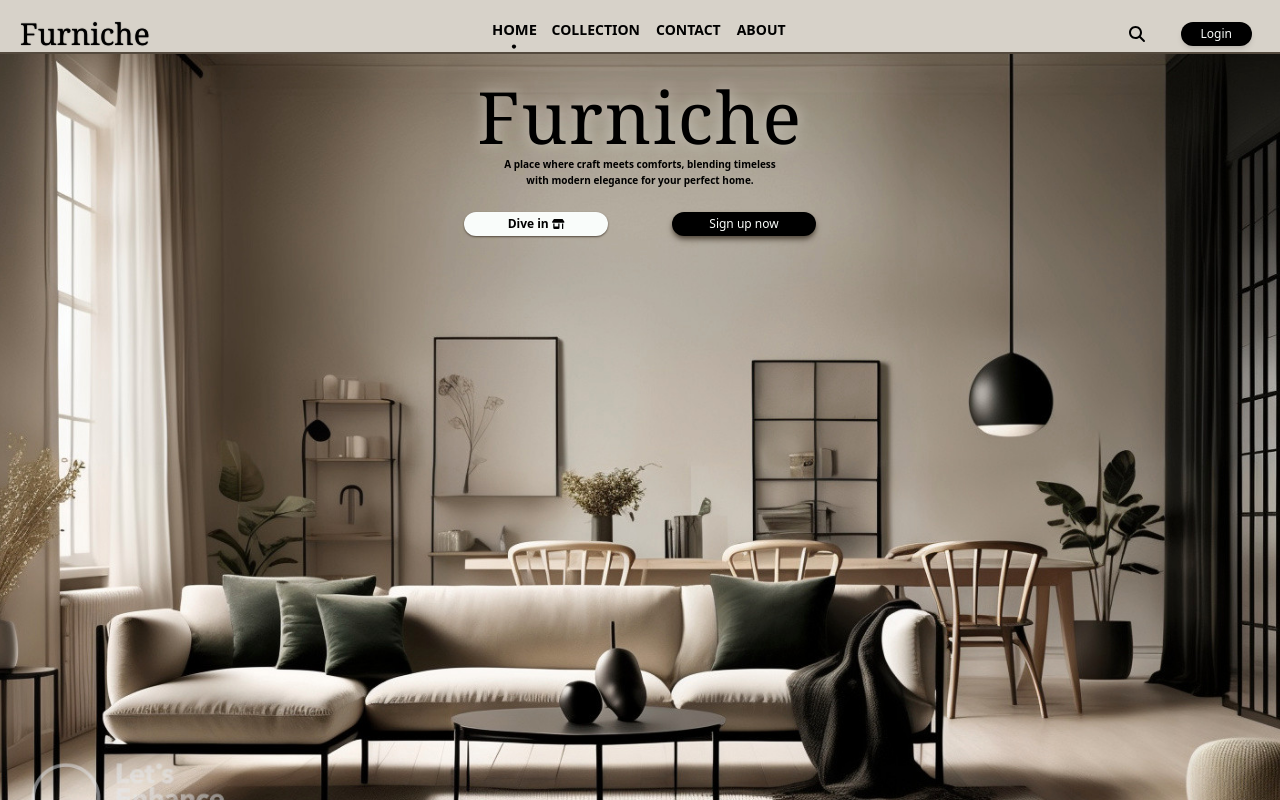
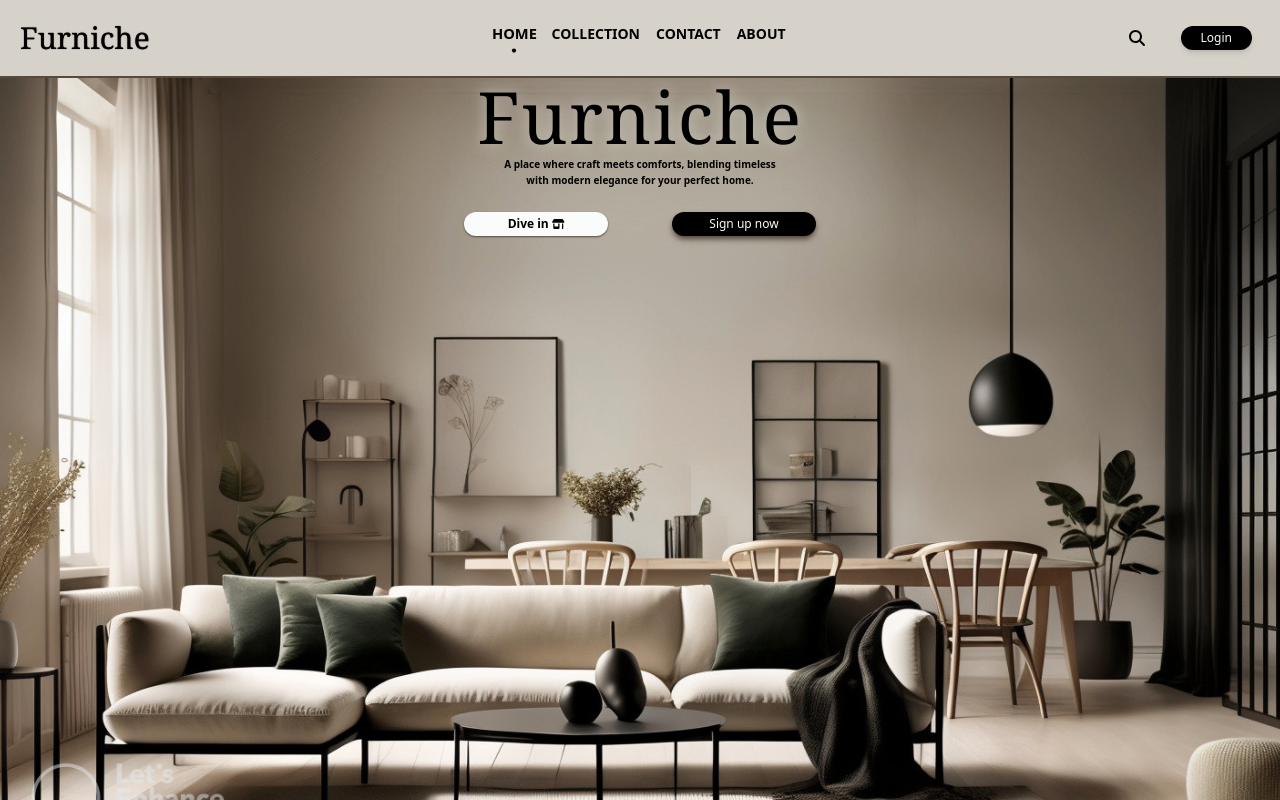
Before and after one commit to MohammedIrfan244/furniche, a React (Vite) app in the folder app/: page / in a window 1280 px wide. Shown: the top 800 px of the page. Built offline with nearby package versions, Linux system fonts and the light colour scheme; data requests are answered from the project's data file.

Commit message:
navbar fix

```diff
--- a/app/src/Components/NavBar.jsx
+++ b/app/src/Components/NavBar.jsx
@@ -15,7 +15,7 @@
   const { currentUser, isAdmin } = useContext(UserContext);
   const { cartCount } = useContext(ShopContext);
   return (
-    <div className="fixed w-[100%] py-5 sm:py-0 sm:pt-4 px-1 sm:px-5 bg-[#D7D2C9] z-20 border-b-2 border-[#544A3E]">
+    <div className="fixed w-[100%] py-5 px-1 sm:px-5 bg-[#D7D2C9] z-20 border-b-2 border-[#544A3E]">
       <div className="flex items-center justify-between">
         <div>
           <Link to={"/"}>
```
